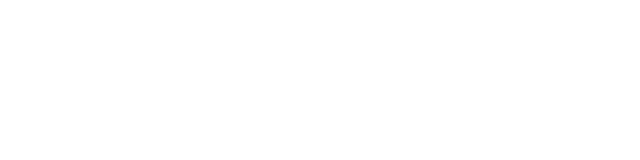
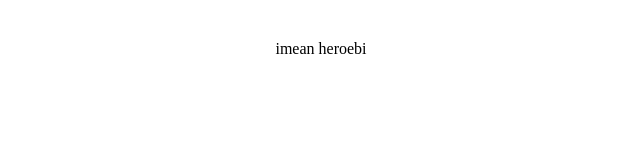
Before and after one commit to achiewe/countries-project, a React (Vite) app: page / in a window 1280 px wide. Shown: the top 160 px of the page, without its empty margins (319-959 px from the left). Built offline with nearby package versions, Linux system fonts and the light colour scheme.

Commit message:
insert app component inside the QueryClientProvider

```diff
--- a/src/App.tsx
+++ b/src/App.tsx
@@ -1,8 +1,14 @@
 import "./App.css";
 import { QueryClientProvider, QueryClient } from "react-query";
 
+const queryClient = new QueryClient();
+
 function App() {
-  return <div> </div>;
+  return (
+    <QueryClientProvider client={queryClient}>
+      <div>imean heroebi</div>
+    </QueryClientProvider>
+  );
 }
 
 export default App;
```
